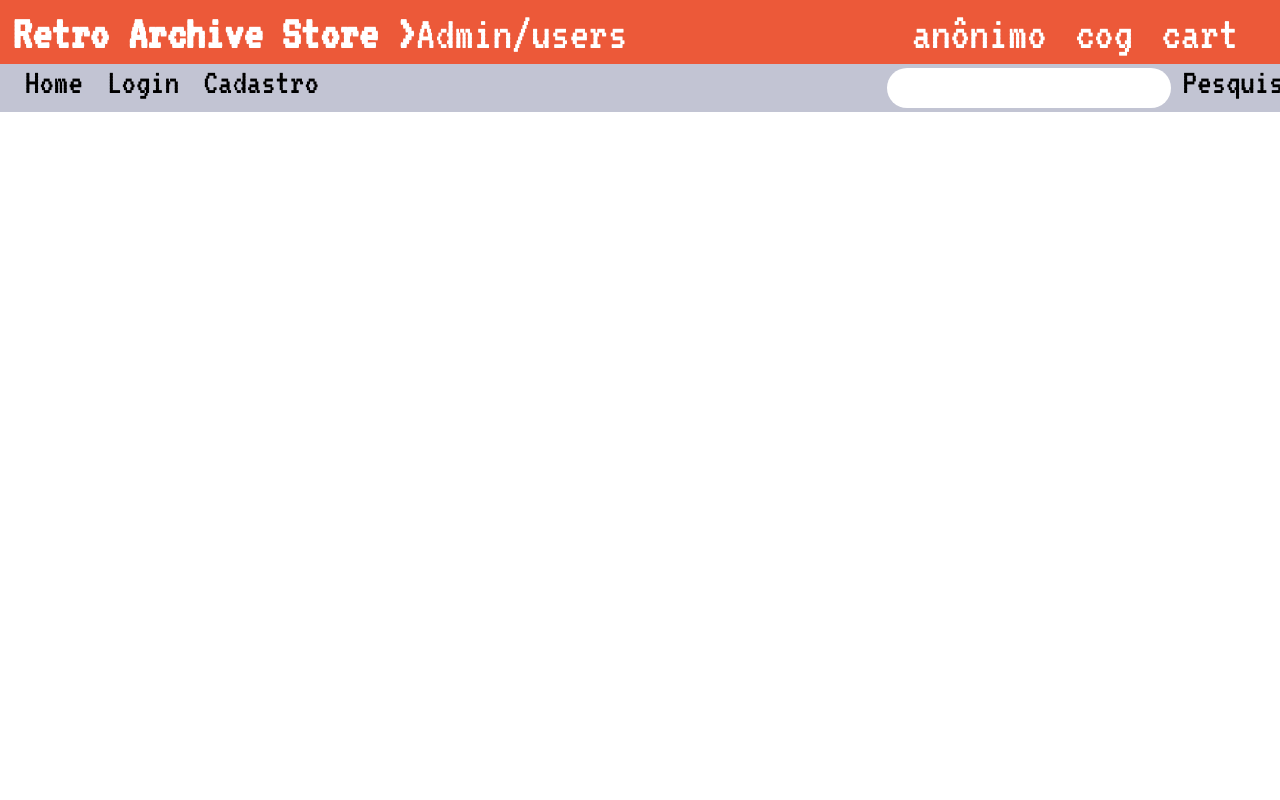
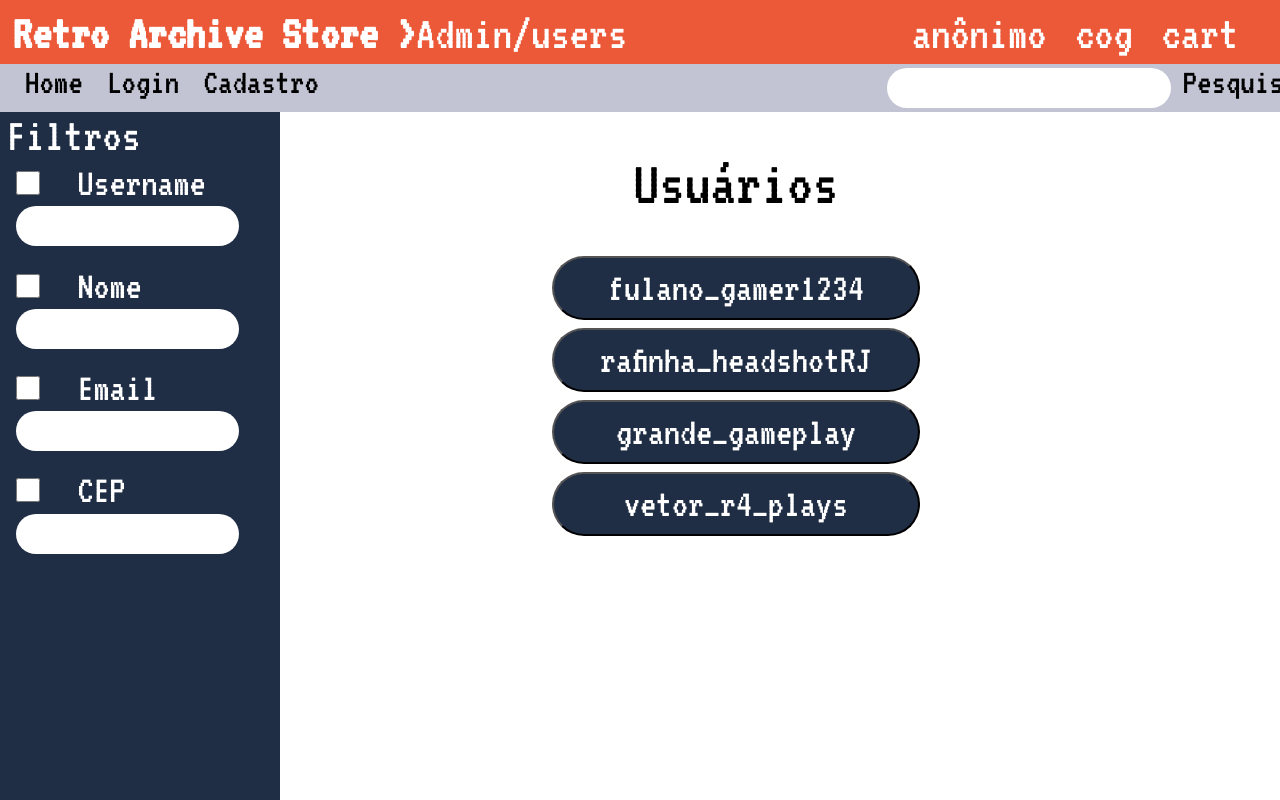
Before and after one commit to NotorioGrande/SCC019-2022-Web, a React (Create React App) app in the folder milestone_2/: page /admin/users in a window 1280 px wide. Built offline with nearby package versions, Linux system fonts and the light colour scheme; the HTML template or start-up script is replaced by a standard one.

Commit message:
lista de usuários e rotas para cada usuário adicionados

```diff
--- a/milestone_2/src/App.jsx
+++ b/milestone_2/src/App.jsx
@@ -8,6 +8,7 @@ import User from './components/User';
 import Edit from './components/Edit';
 import Pesquisa from './components/Pesquisa';
 import Cartao from './components/Cartao';
+import ListUsers from './components/ListUsers';
 import AdminEdit from './components/AdminEdit'
 import AdminProducts from './components/AdminProduct'
 import NewProduct from './components/NewProduct'
@@ -37,7 +38,8 @@ function App() {
             <Route path="/admin" element={<Admin />}/>
             <Route path="/admin/products" element={<AdminProducts />}/>
             <Route path="/admin/products/new" element={<NewProduct />}/>
-            <Route path="/admin/users/edit" element={<AdminEdit /*user={user}*/ />}/>
+            <Route path="/admin/users" element={<ListUsers /*users={users}*//>}/>
+            <Route path="/admin/users/:id" element={<AdminEdit /*user={user}*/ />}/>
             <Route path="/product" element={<Product /*game={game}*/ />}/>
             <Route path="/cart" element={<Cart /*cart={cart}*/ />}/>
         </Routes>
--- a/milestone_2/src/components/AdminEdit.jsx
+++ b/milestone_2/src/components/AdminEdit.jsx
@@ -1,38 +1,73 @@
 import React from 'react';
-import { Link } from 'react-router-dom';
+import { Link, useParams } from 'react-router-dom';
 import "./AdminEdit.css";
-import user_img from './anonymous-user.png';
+import userImg from './anonymous-user.png';
 
-//objeto de usuario de exemplo
-let user = {
+//objeto de users de exemplo
+let users = [{
     name: 'Fulano da Silva',
     username: 'fulano_gamer1234',
     title: 'O mago do retrô',
     email: 'fulanodasilva@gmail.com',
-    adress: 'Alameda dos Fulanos, 1234',
+    address: 'Alameda dos Fulanos, 1234',
     phone: '+55 16 9 1234-5678',
     card: 'Mastercard final 1234',
     level: '999',
-    img: user_img,
-    admin: false
-}
+    img: userImg
+},
+{
+    name: 'Rafinha',
+    username: 'rafinha_headshotRJ',
+    title: 'O mago do retrô',
+    email: 'fulanodasilva@gmail.com',
+    address: 'Alameda dos Fulanos, 1234',
+    phone: '+55 16 9 1234-5678',
+    card: 'Mastercard final 1234',
+    level: '999',
+    img: userImg
+},
+{
+    name: 'Grande',
+    username: 'grande_gameplay',
+    title: 'O mago do retrô',
+    email: 'fulanodasilva@gmail.com',
+    address: 'Alameda dos Fulanos, 1234',
+    phone: '+55 16 9 1234-5678',
+    card: 'Mastercard final 1234',
+    level: '999',
+    img: userImg
+},
+{
+    name: 'Vetor',
+    username: 'vetor_r4_plays',
+    title: 'O mago do retrô',
+    email: 'fulanodasilva@gmail.com',
+    address: 'Alameda dos Fulanos, 1234',
+    phone: '+55 16 9 1234-5678',
+    card: 'Mastercard final 1234',
+    level: '999',
+    img: userImg
+}]
 
-const AdminEdit = ({/*user*/}) => { //recebe o objeto de um usuario
+const AdminEdit = ({}) => { //Aqui tem que fazer uma query no banco de dados pelo id do usuário e pegar os dados, no array acima estão eles.
+    let { id } = useParams();
+
     return (
+
         <div className='admin-edit-page'>
             <div className='informations'>
                 <div className='informations-top'>
-                    <p>{user.name},</p>
-                    <p>{user.title}</p>
+                    <p>{users[id].name},</p>
+                    <p>{users[id].title}</p>
                     <div className='user-img'>
-                        <img src={user.img} alt="user" />
+                        <img src={users[id].img}/>
                     </div>
-                    <p>Nível: {user.level}</p>
+                    <p>Nível: {users[id].level}</p>
                 </div>
                 <div className='informations-down'>
-                    <p>Email: {user.email}</p>
-                    <p>Username: {user.username}</p>
-                    <p>Nome: {user.name}</p>
+                    <p>Email: {users[id].email}</p>
+                    <p>Username: {users[id].username}</p>
+                    <p>Nome: {users[id].name}</p>
                 </div>
             </div>
             <div className='all-buttons'>
--- /dev/null
+++ b/milestone_2/src/components/ListUsers.css
@@ -0,0 +1,87 @@
+@import "colors.css";
+@import "sizes.css";
+
+.list-users{
+    font-family: 'VT323', monospace;
+    padding-top: var(--altura-header);
+}
+
+.list-users .filter-list{
+    background-color: var(--dark-blue);
+    color: white;
+    font-family: "VT323";
+    width: 35vh;
+    height: 100%;
+    font-size: 5vh;
+    position: fixed;
+}
+
+.list-users .filter-list > div {
+    display: flex;
+    margin: 0.4vh 2vh;
+}
+
+.list-users .filter-list input{
+    margin-right:1vw ;
+}
+.list-users .div-pesquisa {
+    margin-top: var(--altura-header);
+}
+
+.list-users .filtro-titulo{
+    margin-left: 0.5vw;
+    font-size: 6vmin;
+}
+
+.list-users .row p{
+    margin: auto;
+    margin-left: 10%;
+}
+
+.list-users .checkbox{
+    width: 3vh;
+}
+
+.list-users .edit-campo{
+    margin-left: 2vw;
+}
+
+.list-users .campo{
+    background-color: white;
+    font-family: 'VT323', monospace;
+    height: 5vh;
+    width: 90%;
+    font-size: 4vh;
+    padding: 0 1vw;
+    margin-bottom: 2vh;
+    border: none;
+    border-radius: 25px;
+}
+
+.list-users .content{
+    font-size: 8vh;
+    padding-left: 15vw;
+    text-align: center;
+}
+
+.list-users .content p{
+    margin-top: 5vh;
+    margin-bottom: 5vh;
+}
+
+.list-users .edit-button{
+    margin: auto;
+    margin-top: 1vh;
+    width: 46vh;
+    height: 8vh;
+    display: block;
+    font-family: 'VT323', monospace;
+    font-size: 5vh;
+    background-color: var(--dark-blue);
+    border-radius: 5vmin;
+}
+
+.list-users .edit-button .button{
+    text-decoration: none;
+    color: white;
+}
--- /dev/null
+++ b/milestone_2/src/components/ListUsers.jsx
@@ -0,0 +1,101 @@
+import React from 'react';
+import { Link } from 'react-router-dom'; // dps eu vejo
+import "./ListUsers.css"
+import userImg from './anonymous-user.png';
+
+//objeto de users de exemplo
+let users = [{
+    name: 'Fulano da Silva',
+    username: 'fulano_gamer1234',
+    title: 'O mago do retrô',
+    email: 'fulanodasilva@gmail.com',
+    address: 'Alameda dos Fulanos, 1234',
+    phone: '+55 16 9 1234-5678',
+    card: 'Mastercard final 1234',
+    level: '999',
+    img: userImg
+},
+{
+    name: 'Fulano da Silva',
+    username: 'rafinha_headshotRJ',
+    title: 'O mago do retrô',
+    email: 'fulanodasilva@gmail.com',
+    address: 'Alameda dos Fulanos, 1234',
+    phone: '+55 16 9 1234-5678',
+    card: 'Mastercard final 1234',
+    level: '999',
+    img: userImg
+},
+{
+    name: 'Fulano da Silva',
+    username: 'grande_gameplay',
+    title: 'O mago do retrô',
+    email: 'fulanodasilva@gmail.com',
+    address: 'Alameda dos Fulanos, 1234',
+    phone: '+55 16 9 1234-5678',
+    card: 'Mastercard final 1234',
+    level: '999',
+    img: userImg
+},
+{
+    name: 'Fulano da Silva',
+    username: 'vetor_r4_plays',
+    title: 'O mago do retrô',
+    email: 'fulanodasilva@gmail.com',
+    address: 'Alameda dos Fulanos, 1234',
+    phone: '+55 16 9 1234-5678',
+    card: 'Mastercard final 1234',
+    level: '999',
+    img: userImg
+}]
+
+const ListUsers = ({/*users*/}) => { // recebe um array de objetos dos usuarios
+                                     // na vdd agora é pra dar um query no banco de dados e retornar todos os usuários
+    return (
+        <div className='list-users'>
+            <div className='filter-list'>
+                <p className='filtro-titulo'>Filtros</p>
+                <div className="row">
+                    <input type="checkbox" name="username" className='checkbox'/>
+                    <p>Username</p>
+                </div>
+                <div className='edit-campo'>
+                    <input type="text" name="username" id="filter-username" className='campo'/>
+                </div>
+                <div className="row">
+                    <input type="checkbox" name="name" className='checkbox'/>
+                    <p>Nome</p>
+                </div>
+                <div className='edit-campo'>
+                    <input type="text" name="name" id="filter-name" className='campo'/>
+                </div>
+                <div className="row">
+                    <input type="checkbox" name="email" className='checkbox'/>
+                    <p>Email</p>
+                </div>
+                <div className='edit-campo'>
+                    <input type="text" name="username" id="filter-email" className='campo'/>
+                </div>
+                <div className="row">
+                    <input type="checkbox" name="cep" className='checkbox'/>
+                    <p>CEP</p>
+                </div>
+                <div className='edit-campo'>
+                    <input type="text" name="cep" id="filter-cep" className='campo'/>
+                </div>
+            </div>
+            <div className='content'>
+                <p>Usuários</p>
+                {users.map((element,index) => {
+                    return(
+                        <button className='edit-button' key={index} id={'user-' + index}>
+                            <Link className='button' to={'/admin/users/' + index} state={{element}}> {element.username} </Link> {/*N sei passar o usuario como parametro por aqui*/}
+                        </button>
+                    )
+                })}
+            </div>
+        </div>
+      );
+}
+
+export default ListUsers;
```
